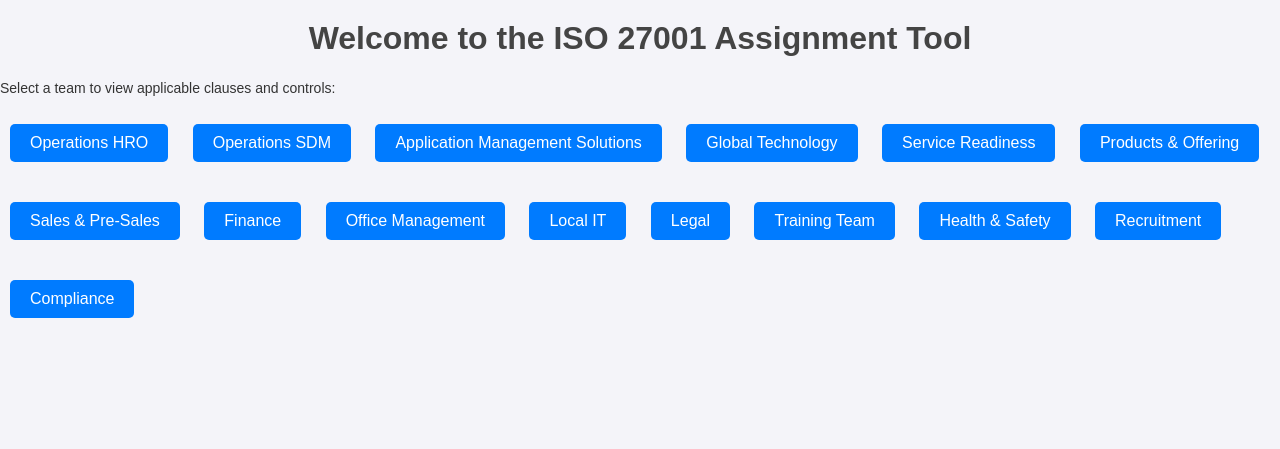
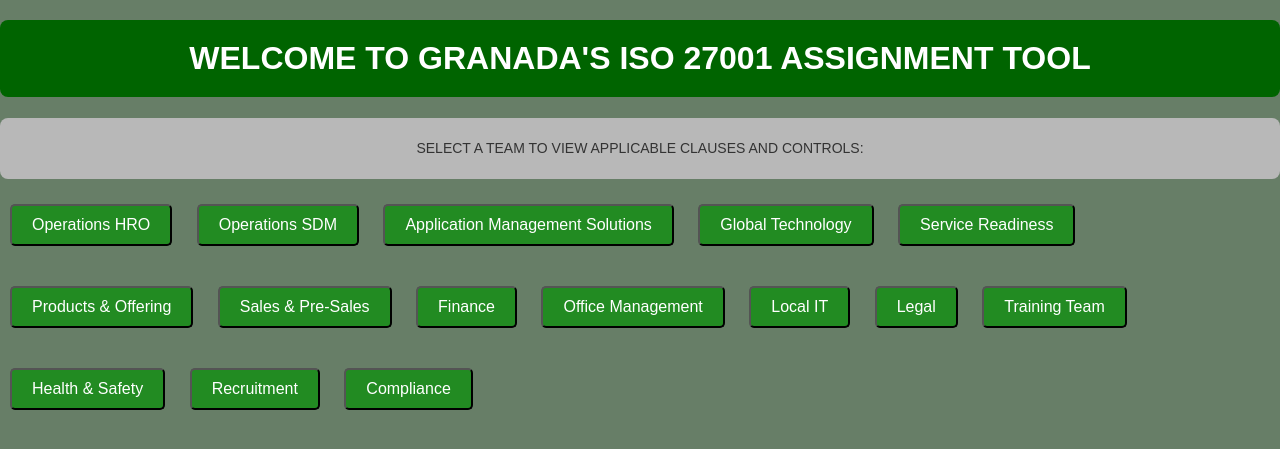
Before and after one commit to N1C0H4CK/ISO27001-AUDITAPP, a Flask app: page / in a window 1280 px wide. Shown: the top 449 px of the page. Run offline with Flask 3, Linux system fonts and the light colour scheme.

Commit message:
Add files via upload

```diff
--- a/app.py
+++ b/app.py
@@ -15,7 +15,7 @@
     "Application Management Solutions": [
         {"number": "A.6.1.4", "description": "Separation of Environments", "owner": "Alice Brown", "lastReview": "2024-11-20", "signOff": "Pending", "evidence": ""},
     ],
-    "Global Technology": [
+    "6Global Technology": [
         {"number": "A.6.1.4", "description": "Separation of Environments", "owner": "Alice Brown", "lastReview": "2024-11-20", "signOff": "Pending", "evidence": ""},
     ],
     "Service Readiness": [
--- a/static/styles.css
+++ b/static/styles.css
@@ -10,12 +10,21 @@
 /* Header styling */
 h1 {
     text-align: center;
-    color: #444;
+    color: #ffffff; /* White text */
     margin-top: 20px;
+    background-color: #006400; /* Dark Green */
+    padding: 20px;
+    border-radius: 8px;
+    text-transform: uppercase; /* Optional: make header text uppercase */
 }
-
-h3 {
-    color: #555;
+p {
+    text-align: center;
+    color: #050101; /* White text */
+    margin-top: 20px;
+    background-color: #b8b8b8; /* Dark Green */
+    padding: 20px;
+    border-radius: 8px;
+    text-transform: uppercase; /* Optional: make header text uppercase */
 }
 
 /* Button styles */
@@ -24,26 +33,38 @@
     padding: 10px 20px;
     margin: 20px 10px;
     font-size: 16px;
-    color: #fff;
-    background-color: #007BFF;
-    border: none;
+    color: #fff; /* White text */
+    background-color: #228B22; /* Forest Green */
+    border: n#000000;
     border-radius: 5px;
     cursor: pointer;
     transition: background-color 0.3s ease;
 }
 
 button:hover {
-    background-color: #0056b3;
+    background-color: #006400; /* Dark Green */
 }
 
 /* Container for controls */
 #controls {
     margin: 20px auto;
-    padding: 10px;
+    padding: 20px;
     max-width: 600px;
-    background: #fff;
+    background: #ffffff;
     border-radius: 10px;
     box-shadow: 0 2px 5px rgba(0, 0, 0, 0.1);
+    text-align: center; /* Center the buttons */
+}
+
+/* Team buttons container */
+#team-buttons {
+    display: grid;
+    grid-template-columns: repeat(2, 1fr); /* 4 buttons per row */
+    gap: 20px;
+    justify-items: center; /* Center each button in its grid cell */
+    align-items: center; /* Vertically center the items */
+    max-width: 100%; /* Ensure the grid doesn't exceed the container width */
+    grid-auto-rows: minmax(50px, auto); /* Ensure buttons are evenly spaced */
 }
 
 /* Paragraph styling */
@@ -51,14 +72,24 @@
     margin: 5px 0;
     line-height: 1.5;
     font-size: 14px;
+    color: #333;
 }
 
 /* Links */
 a {
-    color: #007BFF;
+    color: #228B22; /* Forest Green */
     text-decoration: none;
 }
 
 a:hover {
     text-decoration: underline;
 }
+
+/* Add a dark green background */
+body {
+    background-color: #677e67; /* Dark Green */
+}
+
+#controls {
+    background-color: #ffffff; /* White background for the controls */
+}
--- a/templates/index.html
+++ b/templates/index.html
@@ -5,7 +5,7 @@
     <title>Landing Page</title>
 </head>
 <body>
-    <h1>Welcome to the ISO 27001 Assignment Tool</h1>
+    <h1>Welcome to Granada's ISO 27001 Assignment Tool</h1>
     <p>Select a team to view applicable clauses and controls:</p>
     <button onclick="window.location.href='/team?team=Operations HRO'">Operations HRO</button>
     <button onclick="window.location.href='/team?team=Operations SDM'">Operations SDM</button>
```
